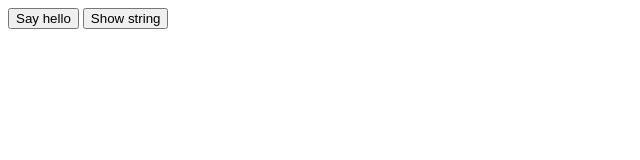
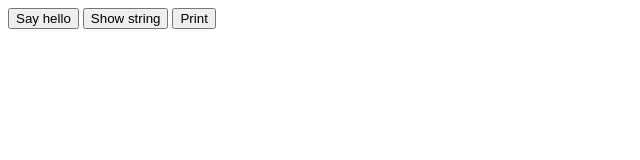
Before and after one commit to isidroDspot/isidroDspot.github.io, a plain HTML site: page index.html in a window 1280 px wide. Shown: the whole page, without its empty margins (0-640 px from the left). Drawn offline with Linux system fonts and the light colour scheme.

Commit message:
Add print method

```diff
--- a/index.html
+++ b/index.html
@@ -1,5 +1,6 @@
 <input type="button" value="Say hello" onClick="showAndroidToast('Hello Android!')" />
 <input type="button" value="Show string" onClick="getString()" />
+<input type="button" value="Print" onClick="print()" />
 
 <script type="text/javascript">
     function showAndroidToast(toast) {
@@ -9,6 +10,12 @@
 
 <script type="text/javascript">
     function getString() {
-        alert("ok" + Android.getString())
+        alert("ok " + Android.getString())
     }
 </script>
+
+<script type="text/javascript">
+    function print() {
+        Android.print()
+    }
+</script>
```
